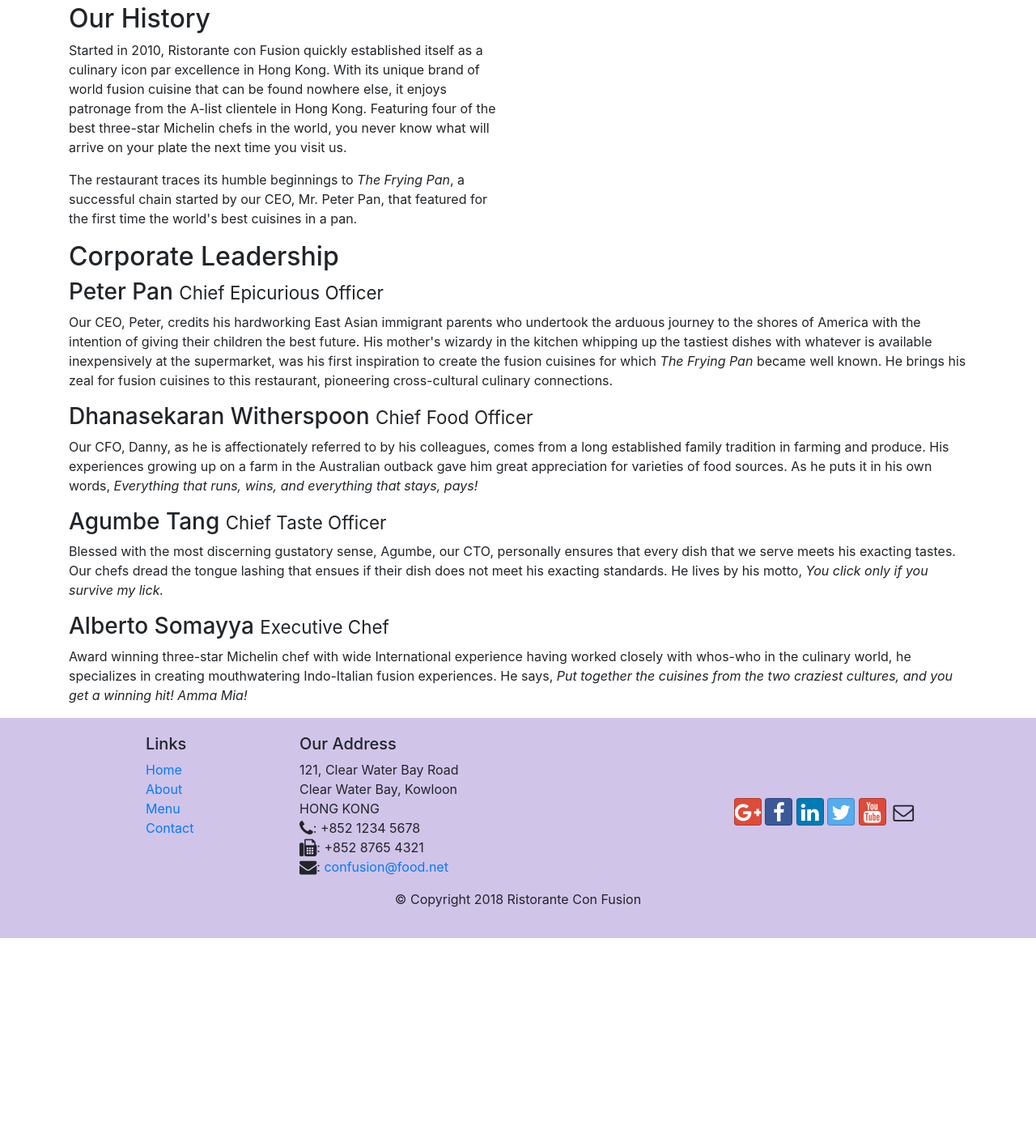
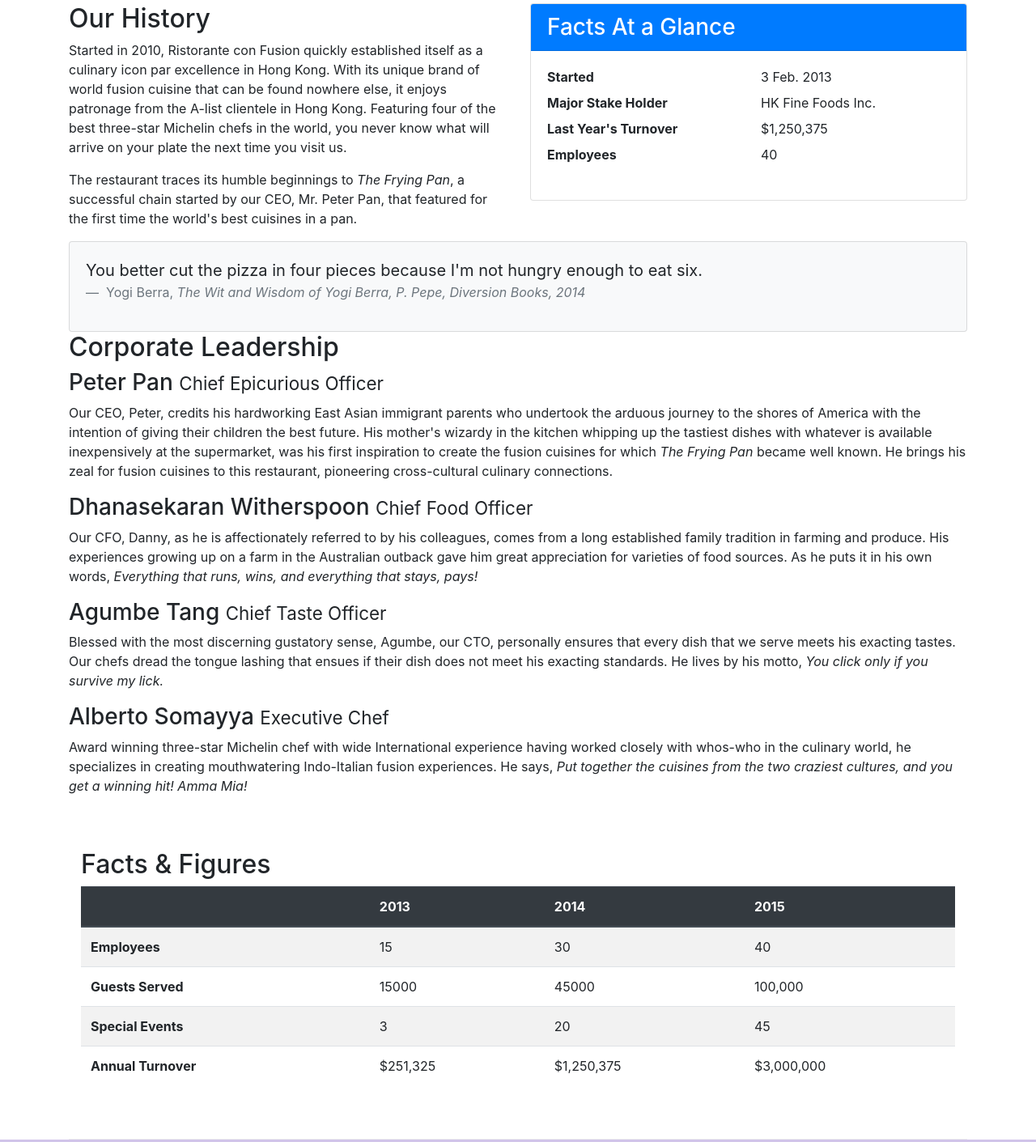
Before and after one commit to MeriDK/BootstrapCourse, a website: page aboutus.html in a window 1280 px wide. Shown: the part 461-1872 px from the top of the page at 81% size. Before the commit the page ends 1620 px from the top, so only its background shows below. Drawn offline with nearby package versions, Linux system fonts and the light colour scheme.

Commit message:
Tables & cards

```diff
--- a/aboutus.html
+++ b/aboutus.html
@@ -40,7 +40,7 @@
                         </a>
                     </li>
                     <li class="nav-item">
-                        <a class="nav-link" href="#">
+                        <a class="nav-link" href="./contactus.html">
                             <span class="fa fa-address-card fa-lg">Contact</span>
                         </a>
                     </li>
@@ -79,7 +79,35 @@
                 <p>Started in 2010, Ristorante con Fusion quickly established itself as a culinary icon par excellence in Hong Kong. With its unique brand of world fusion cuisine that can be found nowhere else, it enjoys patronage from the A-list clientele in Hong Kong.  Featuring four of the best three-star Michelin chefs in the world, you never know what will arrive on your plate the next time you visit us.</p>
                 <p>The restaurant traces its humble beginnings to <em>The Frying Pan</em>, a successful chain started by our CEO, Mr. Peter Pan, that featured for the first time the world's best cuisines in a pan.</p>
             </div>
-            <div class="col-12 col-sm">
+            <div class="col-sm">
+                <div class="card">
+                    <h3 class="card-header bg-primary text-white">Facts At a Glance</h3>
+                    <div class="card-body">
+                        <dl class="row">
+                            <dt class="col-6">Started</dt>
+                            <dd class="col-6">3 Feb. 2013</dd>
+                            <dt class="col-6">Major Stake Holder</dt>
+                            <dd class="col-6">HK Fine Foods Inc.</dd>
+                            <dt class="col-6">Last Year's Turnover</dt>
+                            <dd class="col-6">$1,250,375</dd>
+                            <dt class="col-6">Employees</dt>
+                            <dd class="col-6">40</dd>
+                        </dl>
+                    </div>
+                </div>
+            </div>
+            <div class="col-12">
+                <div class="card card-body bg-light">
+                    <blockquote class="blockquote">
+                        <p class="mb-0">You better cut the pizza in four pieces
+                            because I'm not hungry enough to eat six.
+                        </p>
+                        <footer class="blockquote-footer">
+                            Yogi Berra,
+                            <cite title="Source Title">The Wit and Wisdom of Yogi Berra, P. Pepe, Diversion Books, 2014</cite>
+                        </footer>
+                    </blockquote>
+                </div>
             </div>
         </div>
 
@@ -96,7 +124,51 @@
                 <h3>Alberto Somayya <small>Executive Chef</small></h3>
                 <p class="d-none d-sm-block">Award winning three-star Michelin chef with wide International experience having worked closely with whos-who in the culinary world, he specializes in creating mouthwatering Indo-Italian fusion experiences. He says, <em>Put together the cuisines from the two craziest cultures, and you get a winning hit! Amma Mia!</em></p>
             </div>
-       </div>
+        </div>
+        <div class="row row-content">
+            <div class="col-12 col-dm-9">
+                <h2>Facts &amp; Figures</h2>
+                <div class="table-responsive">
+                    <table class="table table-striped">
+                        <thead class="thead-dark">
+                            <tr>
+                                <th>&nbsp;</th>
+                                <th>2013</th>
+                                <th>2014</th>
+                                <th>2015</th>
+                            </tr>
+                        </thead>
+                        <tbody>
+                            <tr>
+                                <th>Employees</th>
+                                <td>15</td>
+                                <td>30</td>
+                                <td>40</td>
+                            </tr>
+                            <tr>
+                                <th>Guests Served</th>
+                                <td>15000</td>
+                                <td>45000</td>
+                                <td>100,000</td>
+                            </tr>
+                            <tr>
+                                <th>Special Events</th>
+                                <td>3</td>
+                                <td>20</td>
+                                <td>45</td>
+                            </tr>
+                            <tr>
+                                <th>Annual Turnover</th>
+                                <td>$251,325</td>
+                                <td>$1,250,375</td>
+                                <td>$3,000,000</td>
+                            </tr>
+                        </tbody>
+                    </table>
+                </div>
+            </div>
+            <div class="col-12 col-sm-3"></div>
+        </div>
 
     </div>
 
@@ -109,7 +181,7 @@
                         <li><a href="./index.html">Home</a></li>
                         <li><a href="#">About</a></li>
                         <li><a href="#">Menu</a></li>
-                        <li><a href="#">Contact</a></li>
+                        <li><a href="./contactus.html">Contact</a></li>
                     </ul>
                 </div>
                 <div class="col-7 col-sm-5">
```
Also changed, not shown: index.html (+2 -2 lines).
